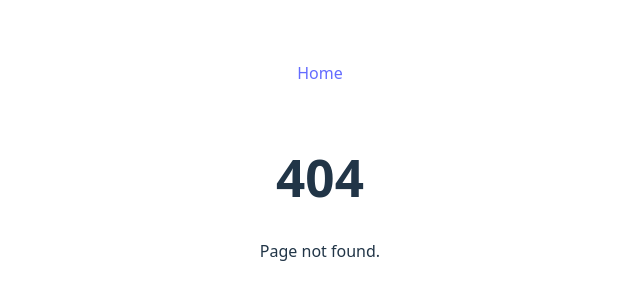
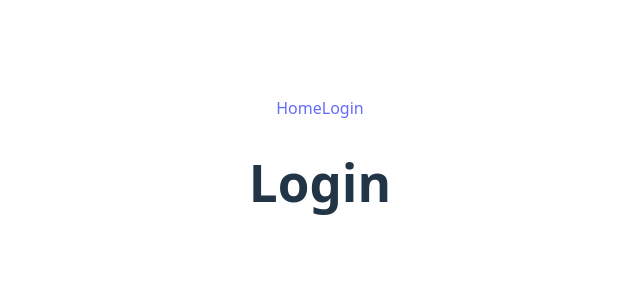
Before and after one commit to DagobertDev/shopping-list, a React (Vite) app in the folder frontend/: page /Login in a window 1280 px wide. Before the commit this address had no page. Shown: the part 230-530 px from the top of the page, without its empty margins (320-960 px from the left). Built offline with nearby package versions, Linux system fonts and the light colour scheme.

Commit message:
Add login page

```diff
--- a/frontend/src/App.tsx
+++ b/frontend/src/App.tsx
@@ -2,16 +2,19 @@ import { Link, Route, Routes } from 'react-router'
 import './App.css'
 import ItemList from './components/ItemList'
 import NotFound from './components/NotFound'
+import Login from './components/Login'
 
 function App() {
   return (
     <>
       <nav>
         <Link to="/">Home</Link>
+        <Link to="/Login">Login</Link>
       </nav>
 
       <Routes>
         <Route path="/" element={<ItemList />} />
+        <Route path="/Login" element={<Login />} />
         <Route path="*" element={<NotFound />} />
       </Routes>
     </>
--- /dev/null
+++ b/frontend/src/components/Login.tsx
@@ -0,0 +1,7 @@
+function Login() {
+    return (
+        <h1>Login</h1>
+    )
+}
+
+export default Login
```
